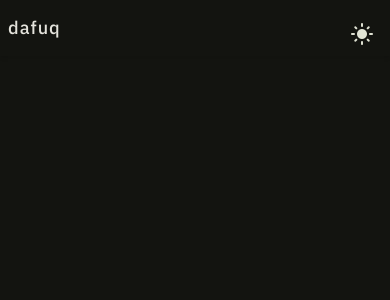
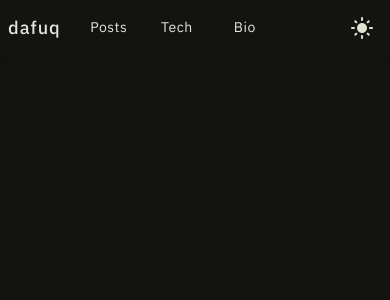
Before and after one commit to lukecookssw/dafuq-angular, an Angular app: page / in a window 390 px wide. Shown: the top 300 px of the page. Built offline with nearby package versions, Linux system fonts and the light colour scheme.

Commit message:
stop nav items disappearing on mobile

```diff
--- a/src/app/ui/nav/nav.scss
+++ b/src/app/ui/nav/nav.scss
@@ -95,10 +95,6 @@
 }
 
 @media (max-width: 480px) {
-  .nav-links {
-    display: none;
-  }
-
   .logo-text {
     font-size: 18px;
   }
--- a/src/styles.scss
+++ b/src/styles.scss
@@ -11,6 +11,10 @@
 
 html {
   font-size: 24px;
+
+  @media (max-width: 600px) {
+    font-size: 18px;
+  }
   @include mat.theme((
     color: (
       primary: theme-colors.$primary-palette,
```
